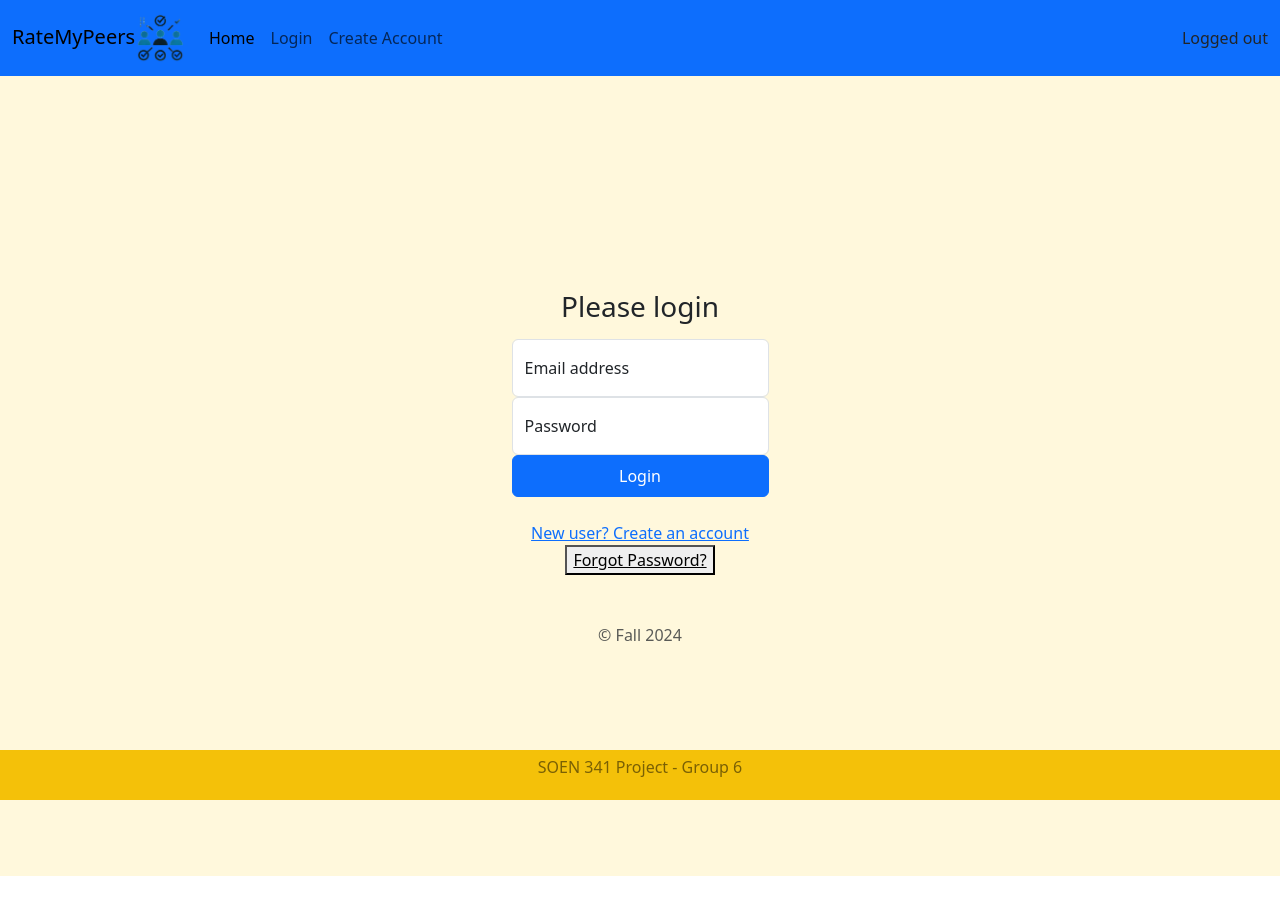
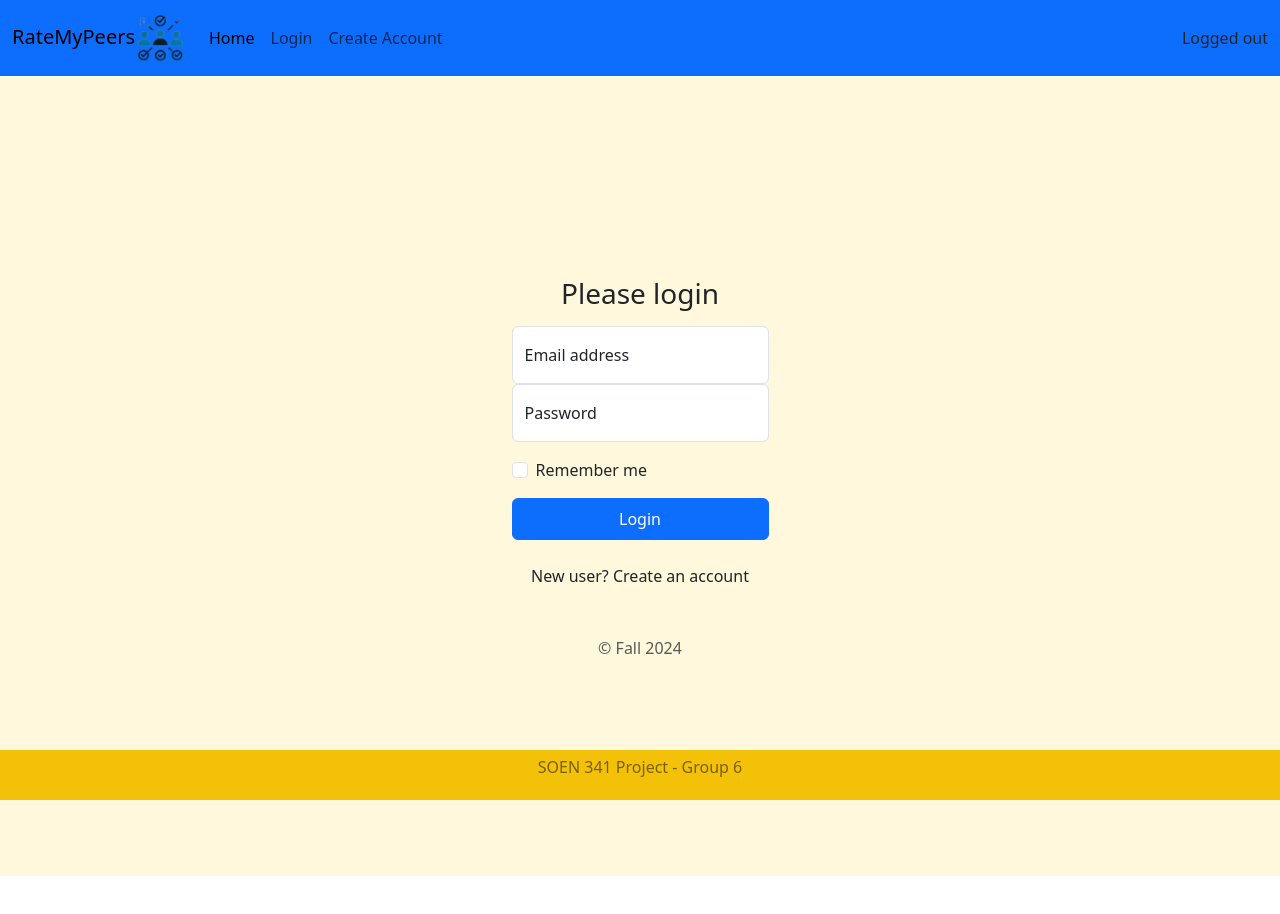
Before and after one commit to benjaminsunliu/Group6-SOEN341_Project_F24, a React (Create React App) app in the folder client/: page /login in a window 1280 px wide. Shown: the top 914 px of the page. Built offline with nearby package versions, Linux system fonts and the light colour scheme.

Commit message:
Login.jsx

```diff
--- a/client/src/pages/Login.jsx
+++ b/client/src/pages/Login.jsx
@@ -1,94 +1,106 @@
-// src/pages/Login.jsx
-import { Link, useNavigate } from "react-router-dom";
-import { useState, useEffect } from "react";
+import { Link, useNavigate} from "react-router-dom";
+import { useState, useEffect} from "react";
 import Cookies from "js-cookie";
+import {jwtDecode} from "jwt-decode";
 import axios from "axios";
-import ForgotPassword from "../components/ForgotPassword"; // Import ForgotPassword component
 
-const Login = () => {
+const Login = (props) => {
   const [email, setEmail] = useState('');
   const [password, setPassword] = useState('');
   const [error, setError] = useState('');
-  const [showForgotPassword, setShowForgotPassword] = useState(false); // State to toggle ForgotPassword component
   const navigate = useNavigate();
 
   useEffect(() => {
-    const token = Cookies.get("token");
+    const token = Cookies.get("token"); // Get the token from cookies
     if (token) {
       alert("You are already logged in!");
       navigate("/");
     }
   }, [navigate]);
 
+
   const loginFunc = async (e) => {
     e.preventDefault();
     setError('');
 
     if (!email || !password) {
-      setError("Please fill out all fields.");
+      alert("Please fill out all fields.");
       return;
   }
 
     try {
-      const response = await axios.post('http://localhost:5050/api/login', { email, password }, { withCredentials: true });
+      // Basic form validation
+
+      const response = await axios.post('http://localhost:5050/api/login', {
+        email,
+        password,
+      }, {
+        withCredentials: true // Important: allows cookies to be sent with the request
+      });
+
       const role = response.data.role;
 
+      // Redirect based on user role
       if (role === 'instructor') {
         alert("Successfully logged in as an instructor!");
         navigate('/instructor-dashboard');
       } else {
         alert("Successfully logged in as a student!");
-        navigate('/student-dashboard');
+        navigate('/student-dashboard'); // Redirect to a different page for non-instructor roles
       }
     } catch (err) {
-      setError(err.response?.data?.message || 'Login failed. Please try again.');
+      alert(err.response?.data?.message || 'Login failed. Please try again.');
     }
   };
 
   return (
-    <div className="body">
-      <main className="body">
-        {!showForgotPassword ? ( // Toggle between Login form and ForgotPassword component
-          <form onSubmit={loginFunc}>
-            <h1 className="h3 mb-3 fw-normal">Please login</h1>
-            {error && <p style={{ color: 'red' }}>{error}</p>}
+    <div class="body" >
+      <main className="body" class="body">
+        <form>
+          <h1 class="h3 mb-3 fw-normal">Please login</h1>
 
-            <div className="form-floating">
+          <div class="form-floating">
             <input
               type="email"
-                className="form-control"
+              class="form-control"
               id="floatingInput"
               placeholder="name@example.com"
               onChange={(e) => setEmail(e.target.value)}
             />
-              <label htmlFor="floatingInput">Email address</label>
+            <label for="floatingInput">Email address</label>
           </div>
-            <div className="form-floating">
+          <div class="form-floating">
             <input
               type="password"
-                className="form-control"
+              class="form-control"
               id="floatingPassword"
               placeholder="Password"
               onChange={(e) => setPassword(e.target.value)}
             />
-              <label htmlFor="floatingPassword">Password</label>
+            <label for="floatingPassword">Password</label>
           </div>
 
-            <button className="btn btn-primary w-100 py-2" type="submit">
+          <div class="form-check text-start my-3">
+            <input
+              class="form-check-input"
+              type="checkbox"
+              value="remember-me"
+              id="flexCheckDefault"
+            />
+            <label class="form-check-label" for="flexCheckDefault">
+              Remember me
+            </label>
+          </div>
+          <button class="btn btn-primary w-100 py-2" type="submit" onClick = {loginFunc}>
             Login
           </button>
-            <br />
-            <br />
-            <Link to="/create-account">New user? Create an account</Link>
-            <br />
-            <button type="button" onClick={() => setShowForgotPassword(true)} className="btn-link">
-              Forgot Password?
-            </button>
-            <p className="mt-5 mb-3 text-body-secondary">&copy; Fall 2024</p>
+          <br/>
+          <br/>
+          <Link class="nav-link" to="/create-account">
+                  New user? Create an account
+          </Link>
+          <p class="mt-5 mb-3 text-body-secondary">&copy; Fall 2024</p>
         </form>
-        ) : (
-          <ForgotPassword /> // Display ForgotPassword component
-        )}
       </main>
     </div>
   );
```
Lines whose indentation alone changed are shown as unchanged.
